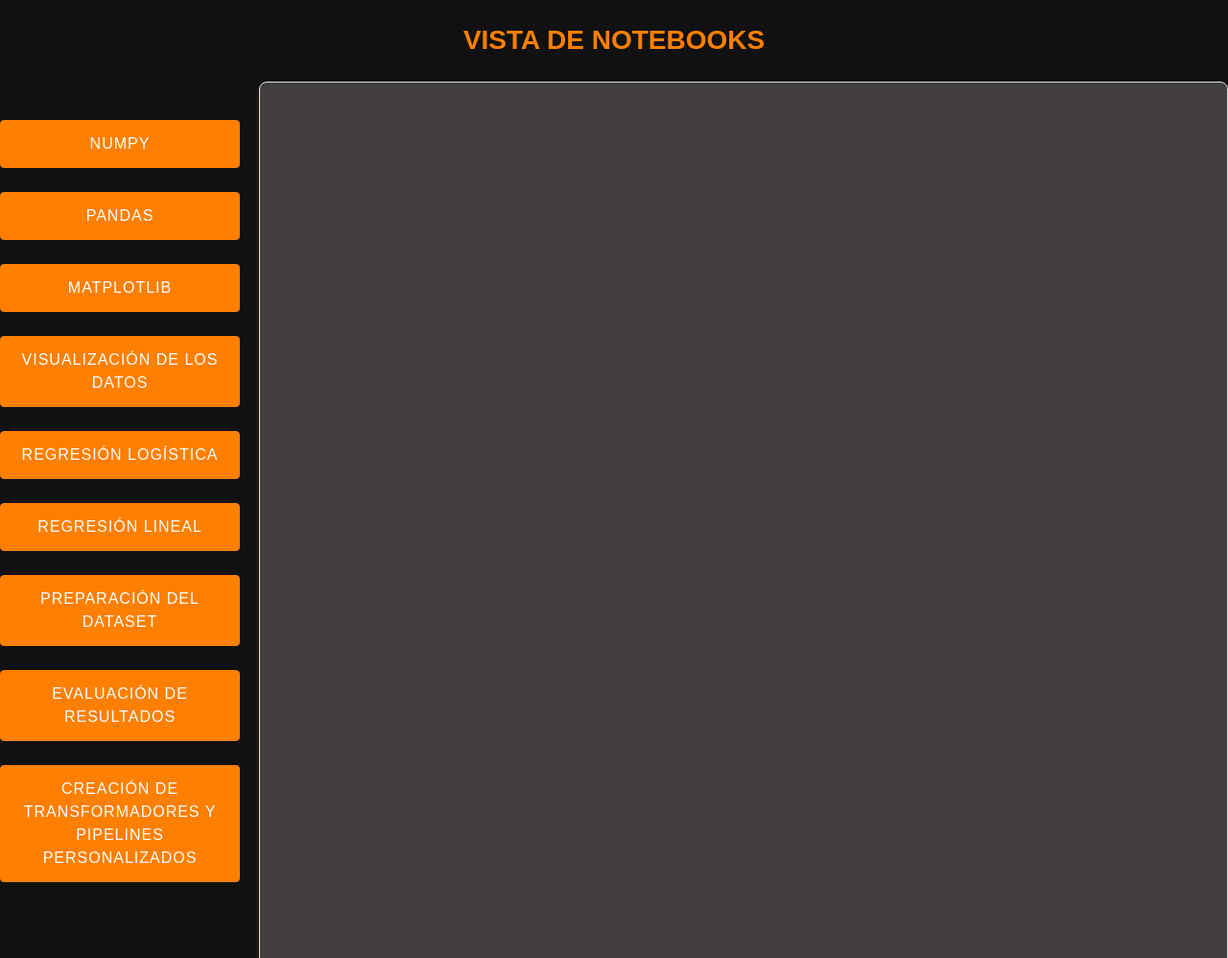
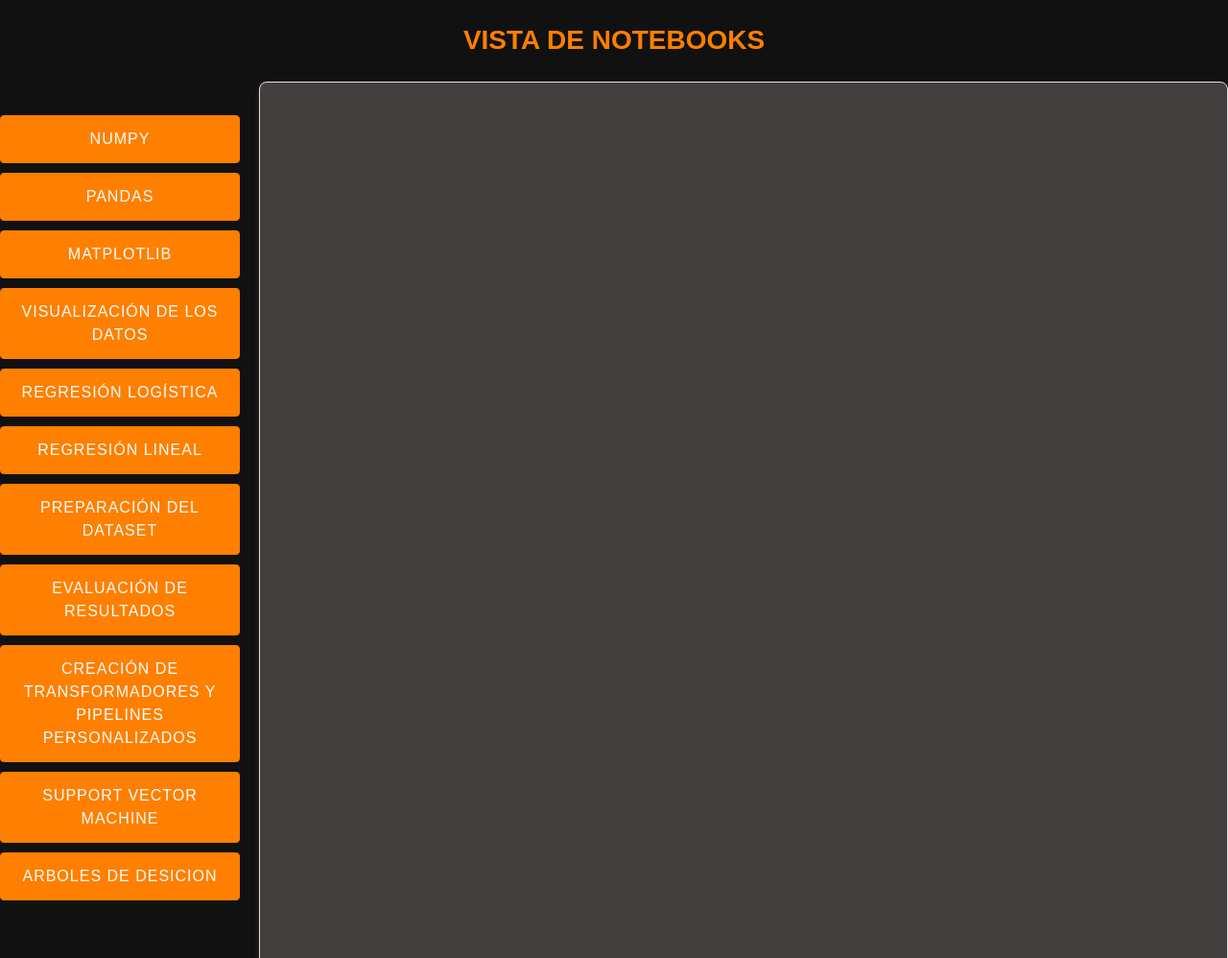
Before and after one commit to MarcoMendoza7/apiZ, a Flask app: page / in a window 1280 px wide. Shown: the whole page at 96% size. Run offline with Flask 3, Linux system fonts and the light colour scheme.

Commit message:
Actualizar proyecto con nuevos archivos y configuraciones

```diff
--- a/app.py
+++ b/app.py
@@ -15,6 +15,8 @@ notebook_mapping = {
     "preparacion_dataset": "3501_Preparacion-del-DataSet.ipynb",
     "evaluacion_resultados": "3501_Evaluación_de_Resultados.ipynb",
     "transformadores_pipelines": "3501_Creacion-de-Transformadores-y-Pipelines-Personalizados.ipynb",
+    "svm": "3501_Support-Vector-Machine.ipynb",
+    "tree": "3501_Arboles_De_Desicion.ipynb",
 }
 
 # Ruta a la carpeta de notebooks
--- a/templates/index.html
+++ b/templates/index.html
@@ -42,8 +42,8 @@
             background-color: #111111;
             display: flex;
             flex-direction: column;
-            gap: 25px;
-            padding-top: 20px;
+            gap: 10px;
+            padding-top: 15px;
             height: calc(100vh - 60px);
             position: fixed; /* Fija los botones a la izquierda */
             top: 105px;
@@ -151,6 +151,8 @@
             <button type="button" class="btn btn-custom-orange" onclick="CargarNotebook('preparacion_dataset')">Preparación del dataset</button>
             <button type="button" class="btn btn-custom-orange" onclick="CargarNotebook('evaluacion_resultados')">Evaluación de resultados</button>
             <button type="button" class="btn btn-custom-orange" onclick="CargarNotebook('transformadores_pipelines')">Creación de Transformadores y Pipelines Personalizados</button>
+            <button type="button" class="btn btn-custom-orange" onclick="CargarNotebook('svm')">Support Vector Machine</button>
+            <button type="button" class="btn btn-custom-orange" onclick="CargarNotebook('tree')">Arboles de Desicion</button>
         </div>
 
         <!-- Contenedor de contenido del notebook -->
```
Also changed, not shown: requirements.txt (added, +100 -0 lines), 3 other files.
